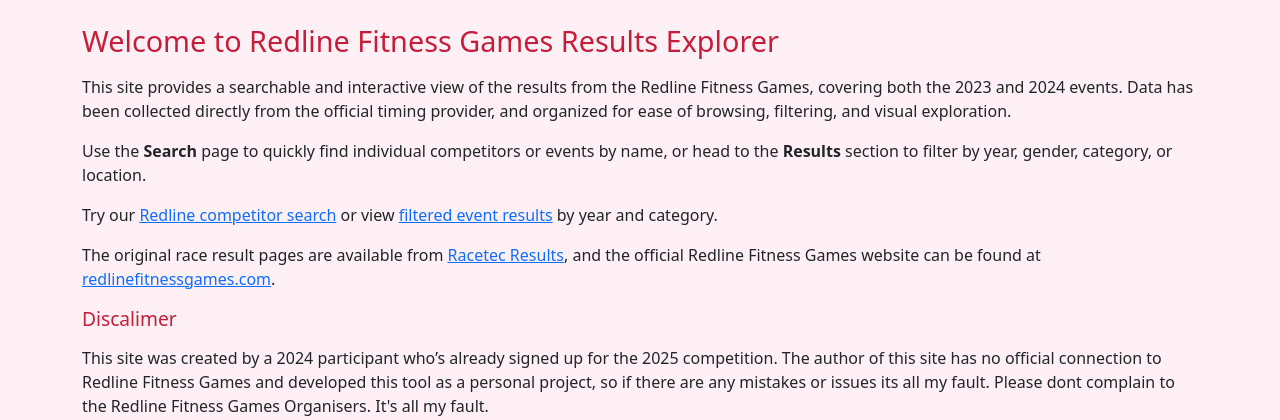
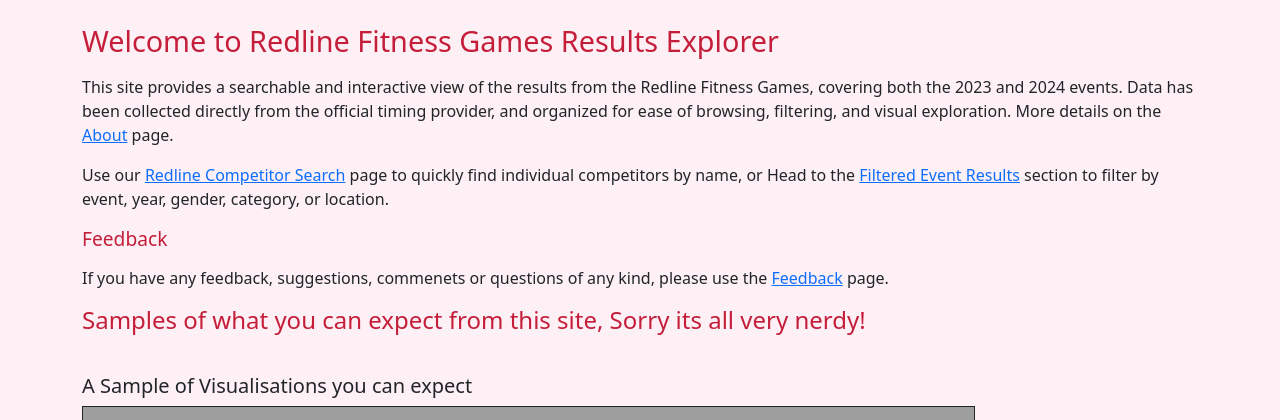
Before and after one commit to happystevehood/RedFullStackFlask, a Flask app: page / in a window 1280 px wide. Shown: the part 60-480 px from the top of the page. Run offline with Flask 3, Linux system fonts and the light colour scheme; some libraries are stand-ins or nearby versions; grey boxes are pictures that could not be loaded.

Commit message:
General tidying up
General tidying up

```diff
--- a/init.py
+++ b/init.py
@@ -74,12 +74,22 @@ def handle_error(e):
     try:
         if e.code == 401:
             return  render_template('error.html', string1="Bad Request", string2="The page you're looking for was not found",
-                                    error_code=401,
+                                    error_code=e.code,
                                     name= e.name,
                                     description= e.description)
         elif e.code == 404:
             return  render_template('error.html', string1="Page Not Found", string2="The page you're looking for was not found",
-                                    error_code=401,
+                                    error_code=e.code,
+                                    name= e.name,
+                                    description= e.description)
+        if e.code == 405:
+            return  render_template('error.html', string1="Method Not Allowed", string2="The page you're looking for was not found",
+                                    error_code=e.code,
+                                    name= e.name,
+                                    description= e.description)
+        elif e.code == 500:
+            return  render_template('error.html', string1="Internal Server Error", string2="The page you're looking for was not found",
+                                    error_code=e.code,
                                     name= e.name,
                                     description= e.description)
         raise e
--- a/templates/home.html
+++ b/templates/home.html
@@ -8,33 +8,11 @@
     <p>
         This site provides a searchable and interactive view of the results from the Redline Fitness Games,
         covering both the 2023 and 2024 events. Data has been collected directly from the official timing provider,
-        and organized for ease of browsing, filtering, and visual exploration.
+        and organized for ease of browsing, filtering, and visual exploration. More details on the <a href="/about">About</a> page.
     </p>
     <p>
-        Use the <strong>Search</strong> page to quickly find individual competitors or events by name,
-        or head to the <strong>Results</strong> section to filter by year, gender, category, or location.
-    </p>
-
-    <p>Try our <a href="/search">Redline competitor search</a> or view <a href="/results">filtered event results</a> by year and category.</p>
-
-
-    <p>
-        The original race result pages are available from <a href="https://runnersunite.racetecresults.com/" target="_blank">Racetec Results</a>,
-        and the official Redline Fitness Games website can be found at
-        <a href="https://redlinefitnessgames.com/" target="_blank">redlinefitnessgames.com</a>.
-    </p>
-
-    <h4>Discalimer</h4>
-    <p>
-        This site was created by a 2024 participant who’s already signed up for the 2025 competition.
-        The author of this site has no official connection to Redline Fitness Games and developed this tool as a personal project,
-        so if there are any mistakes or issues its all my fault. Please dont complain to the Redline Fitness Games Organisers. It's all my fault.
-    </p>
-
-    <p>
-        Unfortunately not all events are available on this website such at the 2024 Day 1 Beginers Race, as the timing chip results were not so consistent.
-        Also I have not included all competitors as some of the chip timings were missing or incorrect. I've done the best I could to estimate results. If
-        your name is specificaly missing please request in the feedback form and I'll see what I can do to add it.
+        Use our <a href="/search">Redline Competitor Search</a> page to quickly find individual competitors by name,
+        or Head to the <a href="/results">Filtered Event Results</a> section to filter by event, year, gender, category, or location.
     </p>
 
     <h4>Feedback</h4>
```
Also changed, not shown: templates/about.html (+19 -4 lines).
